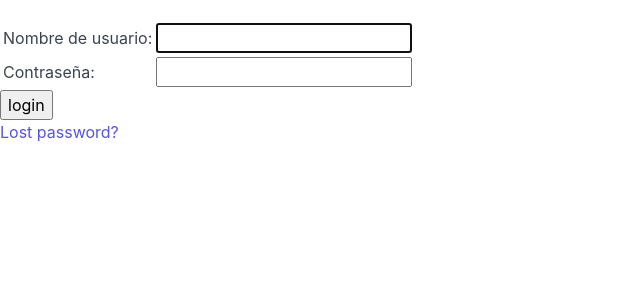
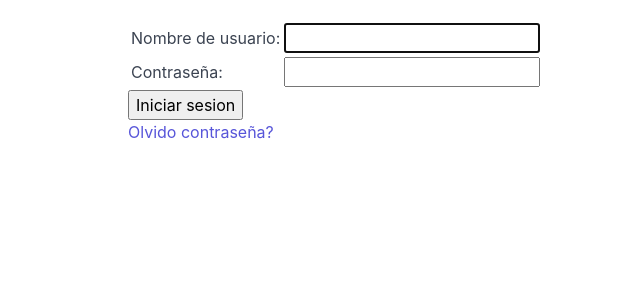
Before and after one commit to Courier-Seba/UrquizaNoticias, a Django app: page /user/account/login/ in a window 1280 px wide. Shown: the part 56-356 px from the top of the page, without its empty margins (0-640 px from the left). Run offline with Django 3.2, Linux system fonts and the light colour scheme.

Commit message:
Add login site

```diff
--- a/templates/registration/login.html
+++ b/templates/registration/login.html
@@ -1,19 +1,18 @@
 {% extends "_base.html" %}
 
-{% block title%} Iniciar secion {% endblock %}
+{% block title%} Iniciar sesion {% endblock %}
 
 {% block content %}
-
+  <div class="hero-lg" style="margin-left:10%">
     {% if form.errors %}
-    <p>Your username and password didn't match. Please try again.</p>
+      <p>Nombre de usuario o contraseña incorrectos</p>
     {% endif %}
 
     {% if next %}
       {% if user.is_authenticated %}
-      <p>Your account doesn't have access to this page. To proceed,
-      please login with an account that has access.</p>
+        <p class="text-error">Ya esta logeado</p>
       {% else %}
-      <p>Please login to see this page.</p>
+        <p>Solo para usuarios del sitio</p>
       {% endif %}
     {% endif %}
 
@@ -29,11 +28,11 @@
           <td>{{ form.password }}</td>
         </tr>
       </table>
-    <input type="submit" value="login" />
+      <input type="submit" value="Iniciar sesion" />
       <input type="hidden" name="next" value="{{ next }}" />
     </form>
 
     {# Assumes you setup the password_reset view in your URLconf #}
-  <p><a href="{% url 'password_reset' %}">Lost password?</a></p>
-
+    <p><a href="{% url 'password_reset' %}">Olvido contraseña?</a></p>
+  </div>
 {% endblock %}
```
Lines whose indentation alone changed are shown as unchanged.
